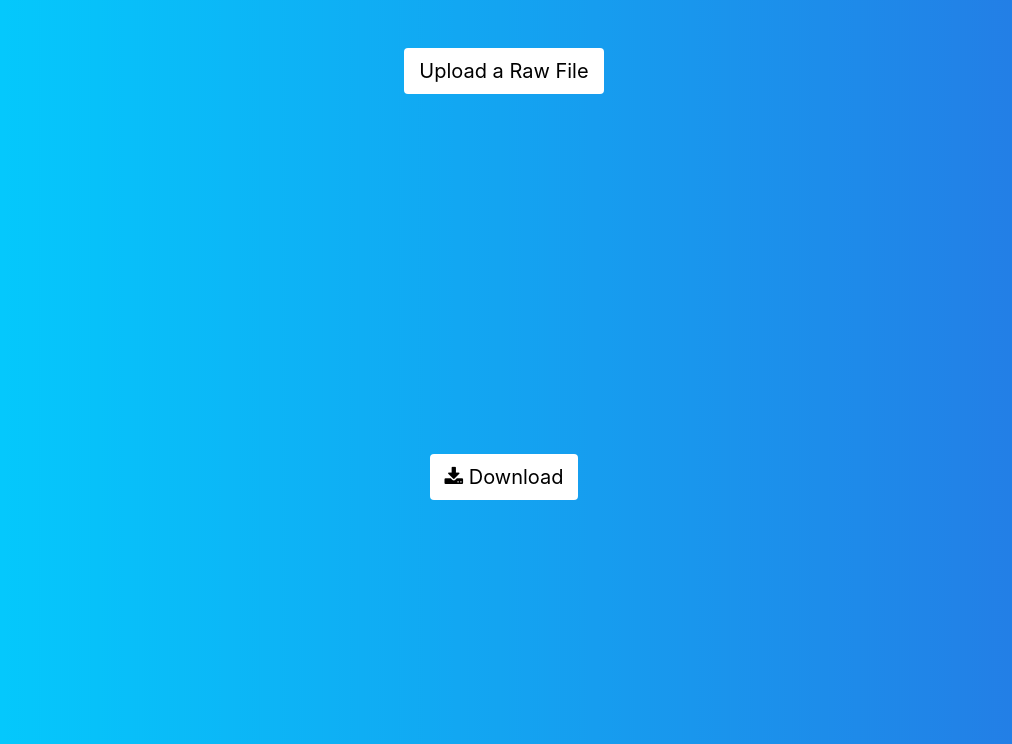
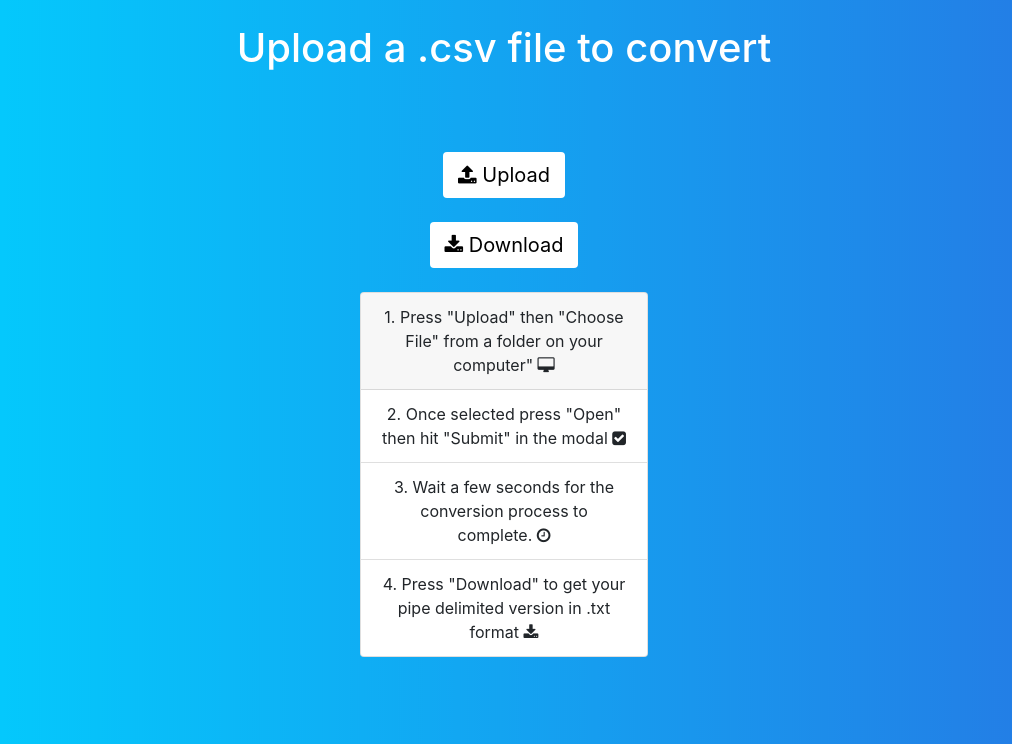
Before and after one commit to jack-hanlon/pipe_converter, a PHP site: page /raw_pipe_converter/ in a window 1280 px wide. Shown: the part 56-800 px from the top of the page, without its empty margins (136-1148 px from the left). Run offline with PHP 8.4, Linux system fonts and the light colour scheme; some libraries are stand-ins or nearby versions.

Commit message:
v1.0.0 Complete

```diff
--- a/index.php
+++ b/index.php
@@ -68,9 +68,14 @@
   </style>
   <!-- Upload Button and Modal -->
   <!--------------------------------------------------------------------------------------------->
+</br>
+  <h1><center><font color="white">Upload a .csv file to convert</font></center></h2>
+</br>
+
+
 </br></br>
 <center>
-<button type="button" class="btn btn-light" data-toggle="modal" data-target="#exampleModal" data-whatever="@mdo">Upload a Raw File</button>
+<button type="button" class="btn btn-light" data-toggle="modal" data-target="#exampleModal" data-whatever="@mdo"><i class="fa fa-upload"></i> Upload </button>
 </center>
 <div class="modal fade" id="exampleModal" tabindex="-1" role="dialog" aria-labelledby="exampleModalLabel" aria-hidden="true">
   <div class="modal-dialog" role="document">
@@ -97,15 +102,23 @@
   </div>
 </div>
 <!--------------------------------------------------------------------------------------------->
-
-</br></br></br></br></br></br></br></br></br></br></br></br></br></br></br>
+</br>
 
 <center>
 <form action="download.php" method="post">
-           <button type="submit" name="submit" value="Download File" class="btn"><i class="fa fa-download"></i> Download</button>
+           <button type="submit" name="submit" value="Download File" class="btn"><i class="fa fa-download"></i> Download </button>
        </form>
 </center>
-
-
+</br>
+<center><div class="card" style="width: 18rem;">
+<div class="card-header">
+  1. Press "Upload" then "Choose File" from a folder on your computer"       <i class="fa fa-desktop" aria-hidden="true"></i>
+</div>
+<ul class="list-group list-group-flush">
+  <li class="list-group-item">2. Once selected press "Open" then hit "Submit" in the modal    <i class="fa fa-check-square" aria-hidden="true"></i></li>
+  <li class="list-group-item">3. Wait a few seconds for the conversion process to complete.    <i class="fa fa-clock-o" aria-hidden="true"></i></li>
+  <li class="list-group-item">4. Press "Download" to get your pipe delimited version in .txt format   <i class="fa fa-download"></i></li>
+</ul>
+</div></center>
 </body>
 </html>
```
Also changed, not shown: download.php (+22 -2 lines), owner_relations.PNG (added).
